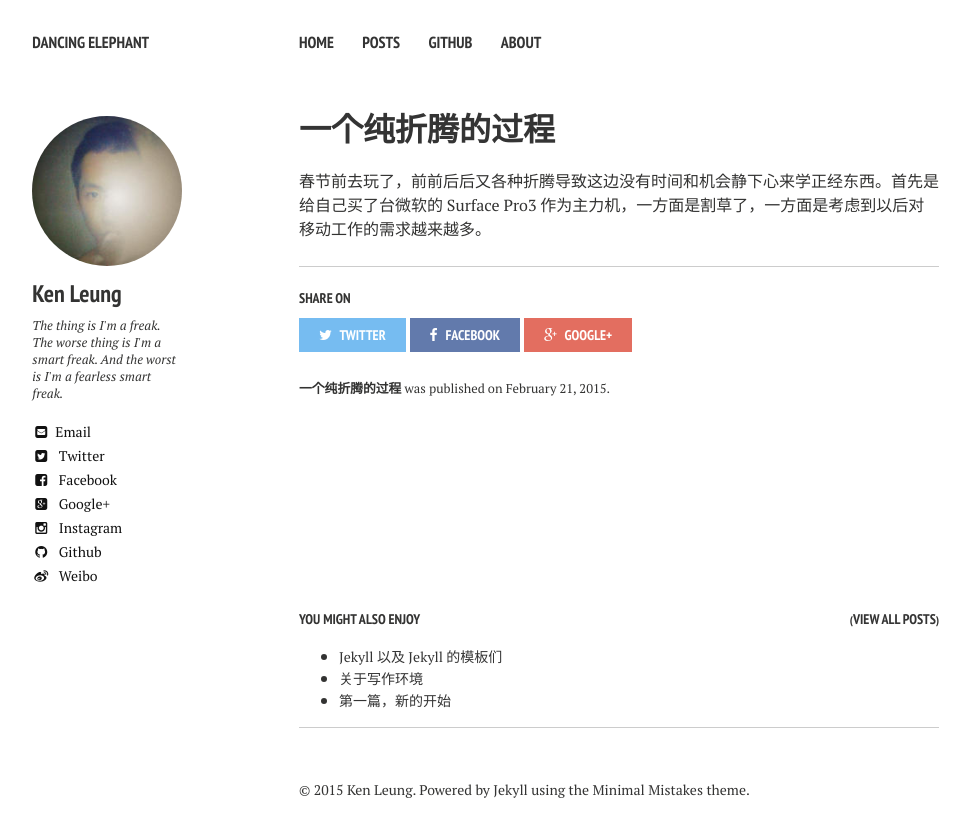
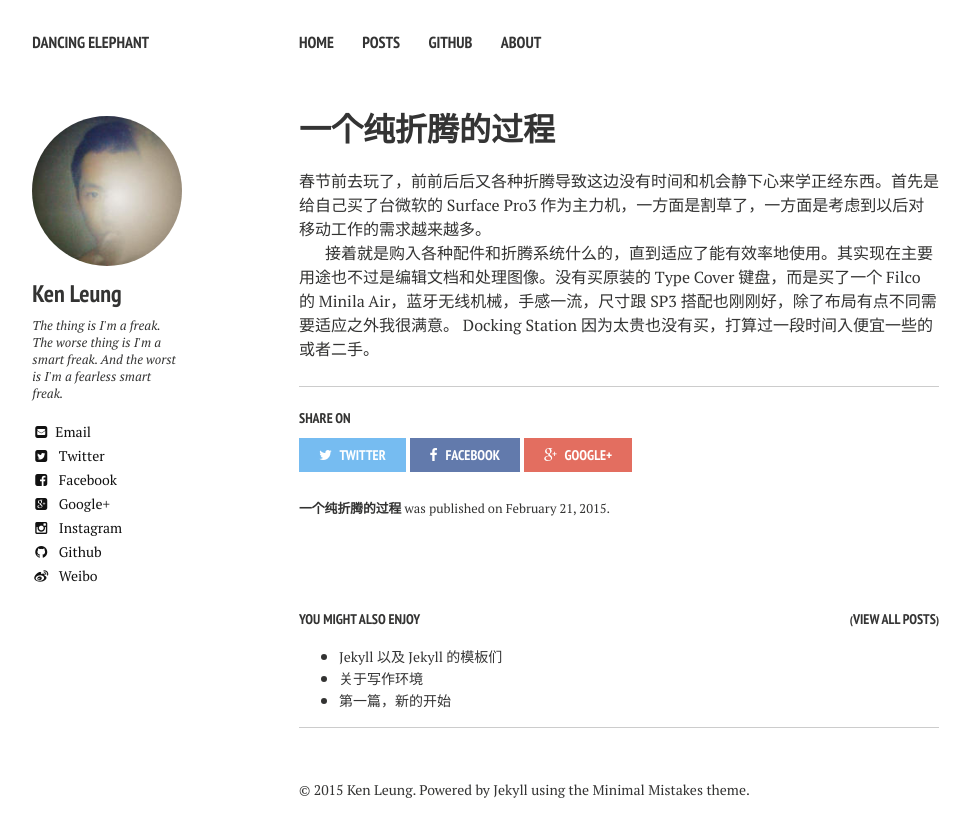
Before and after one commit to ikenbe/ikenbe.github.io, a Jekyll site: the page built from _posts/2015-02-21-Win-8.md, in a window 1280 px wide. Shown: the top 837 px of the page, without its empty margins (21-991 px from the left). Built offline with Jekyll 4.4.1, drawn with Linux system fonts in a browser that asks for light colours; nearby versions of some CDN libraries; Markdown is read by kramdown in place of the engine named in the settings.

Commit message:
Update 2015-02-21-Win-8.md

```diff
--- a/_posts/2015-02-21-Win-8.md
+++ b/_posts/2015-02-21-Win-8.md
@@ -4,3 +4,5 @@ title: 一个纯折腾的过程
 ---
 
 春节前去玩了，前前后后又各种折腾导致这边没有时间和机会静下心来学正经东西。首先是给自己买了台微软的 Surface Pro3 作为主力机，一方面是割草了，一方面是考虑到以后对移动工作的需求越来越多。
+
+接着就是购入各种配件和折腾系统什么的，直到适应了能有效率地使用。其实现在主要用途也不过是编辑文档和处理图像。没有买原装的 Type Cover 键盘，而是买了一个 Filco 的 Minila Air，蓝牙无线机械，手感一流，尺寸跟 SP3 搭配也刚刚好，除了布局有点不同需要适应之外我很满意。 Docking Station 因为太贵也没有买，打算过一段时间入便宜一些的或者二手。
```
